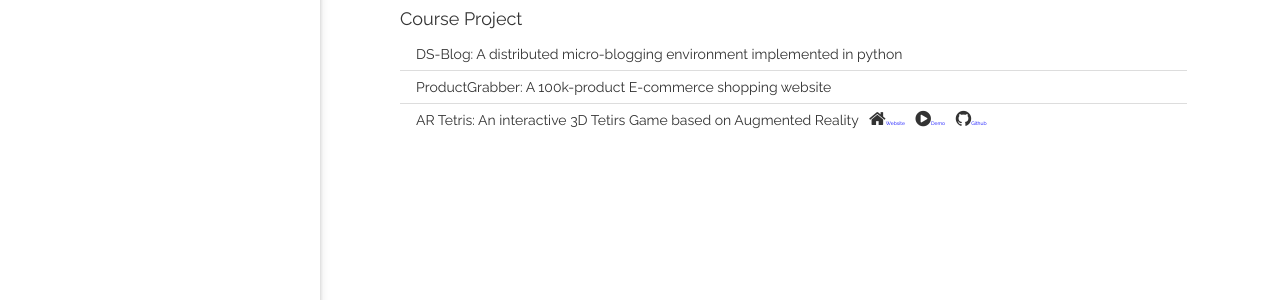
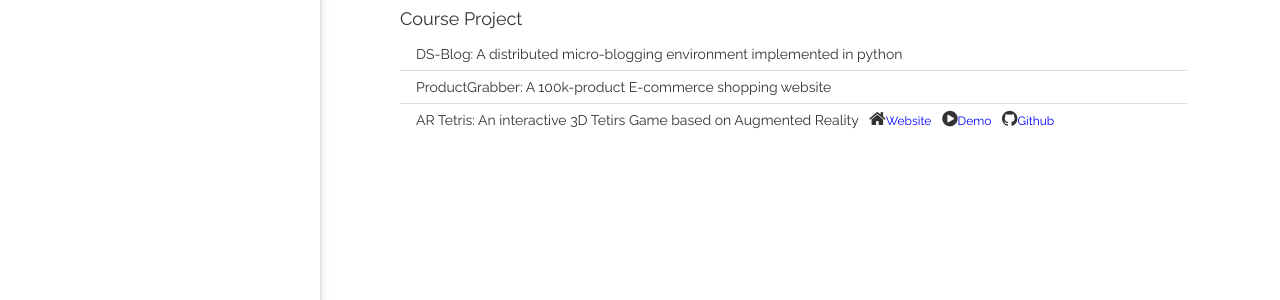
Before and after one commit to binhanxu/binhanxu.github.io, a Jekyll site: the page built from project/index.html, in a window 1280 px wide. Shown: the part 536-836 px from the top of the page. Built offline with Jekyll 4.4.1, drawn with Linux system fonts in a browser that asks for light colours.

Commit message:
update css

```diff
--- a/css/main.css
+++ b/css/main.css
@@ -13,7 +13,7 @@ content {
     width: 1050px;
     height: 300px;
 }
-.my-icon a{font:5px Raleway, sans-serif}
+.my-icon a{font:12px Raleway, sans-serif}
 .my-icon a{color: blue !important;}
 .my-icon a:link {
     text-decoration: none!important;
```
